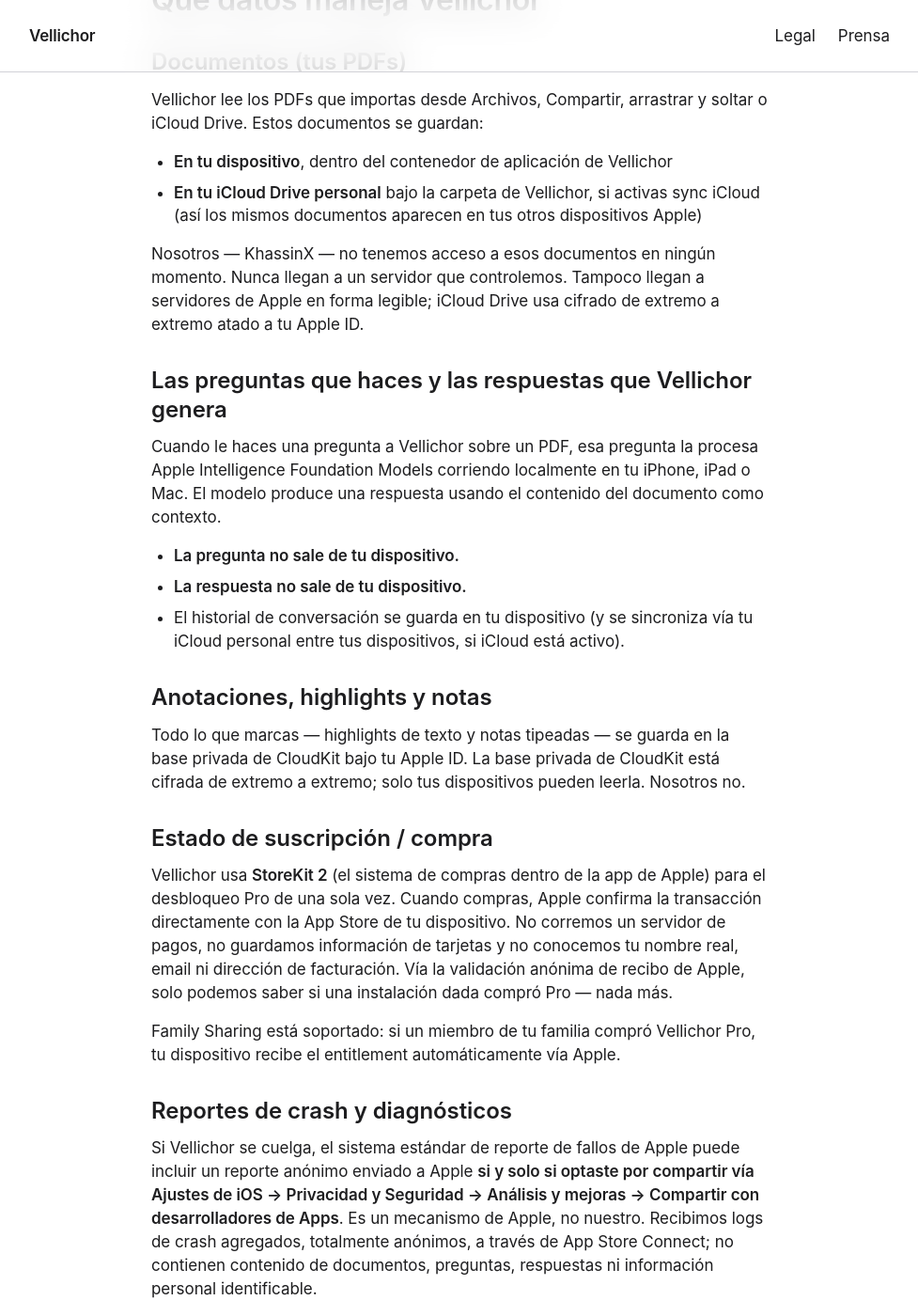
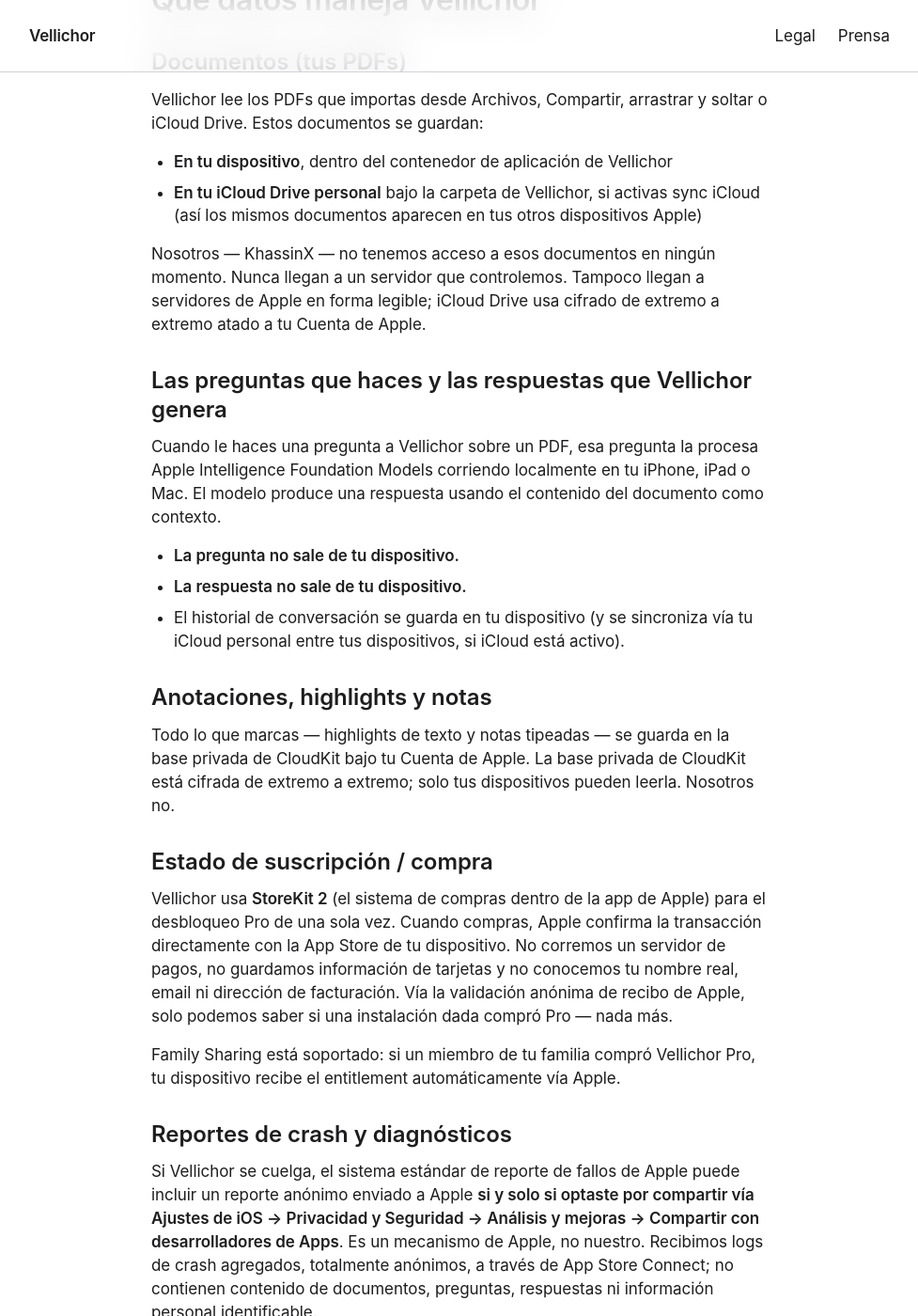
Before and after one commit to KhassinX/vellichor-web, a Jekyll site: the page built from es/legal/privacy.md, in a window 1280 px wide and 1400 px high, scrolled down 1005 px. Shown: the whole window at 94% size, without its empty margins (151-1128 px from the left). Built offline with Jekyll 4.4.1, drawn with Linux system fonts in a browser that asks for light colours; some of the changed text lies outside the part shown.

Commit message:
Renombra "Apple ID" a "Apple Account" / "Cuenta de Apple" en privacidad (#20)
Apple renombró oficialmente "Apple ID" a "Apple Account" a partir de iOS 18
(en español, "Cuenta de Apple"). Se actualizan las 5 menciones en las páginas
de privacidad EN/ES. Solo el rename de marca; sin tocar claims, voz ni
estructura.

- EN (legal/privacy.md, 2): "Apple ID" a "Apple Account".
- ES (es/legal/privacy.md, 3): "Apple ID" a "Cuenta de Apple". Los adjetivos
  cercanos ("cifrado atado", "cifrada") concuerdan con el sustantivo previo,
  no con la cuenta, así que no cambian.


Claude-Session: https://claude.ai/code/session_01HgGjNTcf2koFmj8mNUZFFK

Co-authored-by: Claude Fable 5 <noreply@anthropic.com>

```diff
--- a/es/legal/privacy.md
+++ b/es/legal/privacy.md
@@ -33,7 +33,7 @@ Vellichor lee los PDFs que importas desde Archivos, Compartir, arrastrar y solta
 - **En tu dispositivo**, dentro del contenedor de aplicación de Vellichor
 - **En tu iCloud Drive personal** bajo la carpeta de Vellichor, si activas sync iCloud (así los mismos documentos aparecen en tus otros dispositivos Apple)
 
-Nosotros — KhassinX — no tenemos acceso a esos documentos en ningún momento. Nunca llegan a un servidor que controlemos. Tampoco llegan a servidores de Apple en forma legible; iCloud Drive usa cifrado de extremo a extremo atado a tu Apple ID.
+Nosotros — KhassinX — no tenemos acceso a esos documentos en ningún momento. Nunca llegan a un servidor que controlemos. Tampoco llegan a servidores de Apple en forma legible; iCloud Drive usa cifrado de extremo a extremo atado a tu Cuenta de Apple.
 
 ### Las preguntas que haces y las respuestas que Vellichor genera
 
@@ -45,7 +45,7 @@ Cuando le haces una pregunta a Vellichor sobre un PDF, esa pregunta la procesa A
 
 ### Anotaciones, highlights y notas
 
-Todo lo que marcas — highlights de texto y notas tipeadas — se guarda en la base privada de CloudKit bajo tu Apple ID. La base privada de CloudKit está cifrada de extremo a extremo; solo tus dispositivos pueden leerla. Nosotros no.
+Todo lo que marcas — highlights de texto y notas tipeadas — se guarda en la base privada de CloudKit bajo tu Cuenta de Apple. La base privada de CloudKit está cifrada de extremo a extremo; solo tus dispositivos pueden leerla. Nosotros no.
 
 ### Estado de suscripción / compra
 
@@ -72,7 +72,7 @@ Vellichor tiene clasificación 4+ y no contiene contenido objetable. No recolect
 
 ## Tus derechos
 
-Como no recolectamos datos, no hay nada que podamos acceder, corregir, eliminar ni exportar a tu pedido. Por supuesto, puedes eliminar la app y (por separado) borrar sus datos de iCloud de tu Apple ID en cualquier momento.
+Como no recolectamos datos, no hay nada que podamos acceder, corregir, eliminar ni exportar a tu pedido. Por supuesto, puedes eliminar la app y (por separado) borrar sus datos de iCloud de tu Cuenta de Apple en cualquier momento.
 
 El conjunto completo de derechos que tienes según tu jurisdicción (RGPD en la UE/EEE, RGPD del Reino Unido, LOPDGDD de España, CCPA/CPRA en California, otros estados de EE. UU., LGPD en Brasil y otras) — y los canales para ejercerlos — vive en el **[Centro de Derechos de Privacidad](https://khassinx.com/es/legal/your-rights/)** de KhassinX. Los derechos son los mismos en todas las apps de KhassinX, así que los mantenemos en un solo lugar en vez de duplicarlos. Su efecto práctico sobre Vellichor es mínimo: no somos el controlador de datos sobre nada tuyo. Para una consulta formal, escribe a [`legal@khassinx.com`](mailto:legal@khassinx.com).
 
```
Also changed, not shown: legal/privacy.md (+2 -2 lines).
